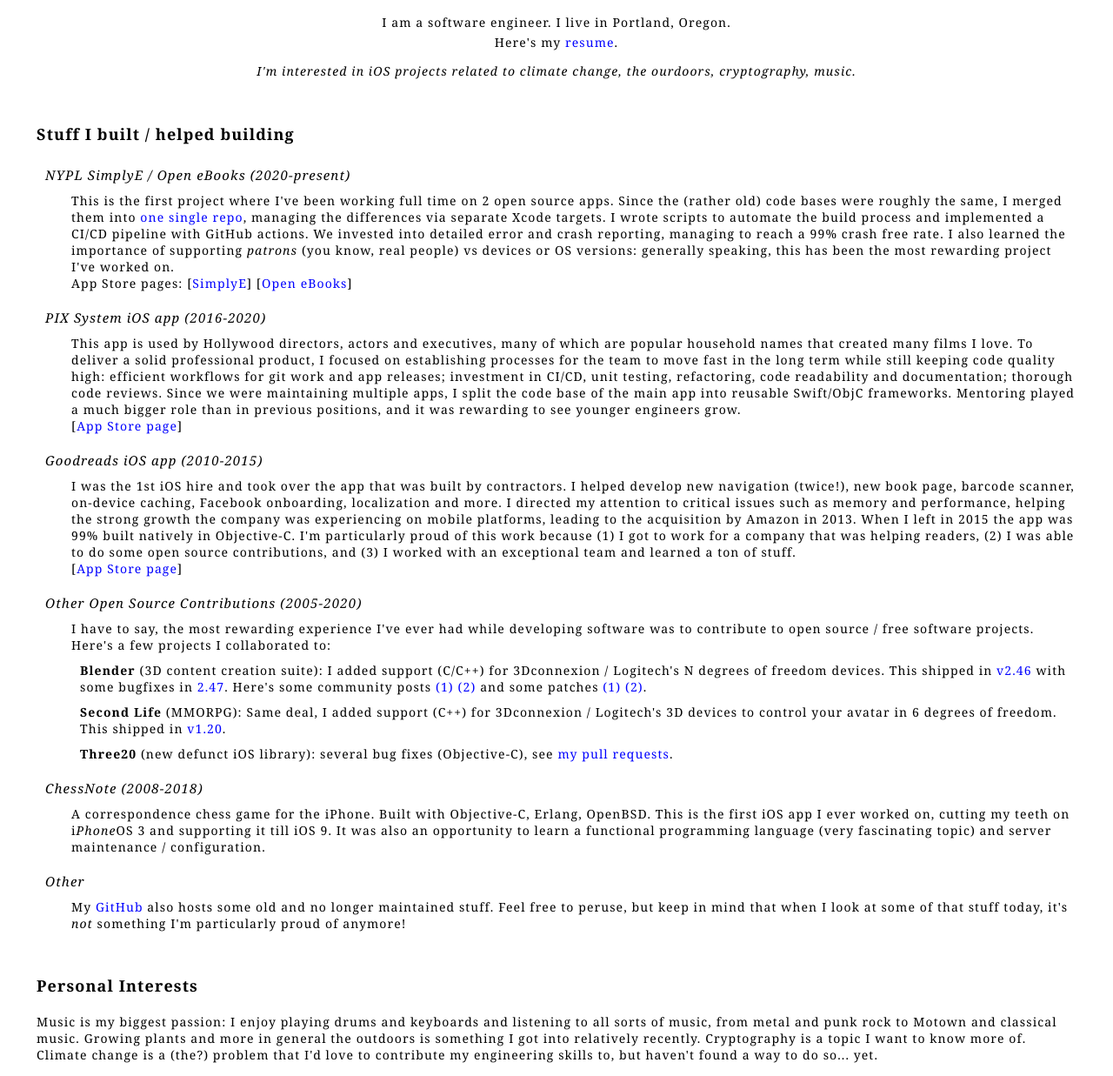
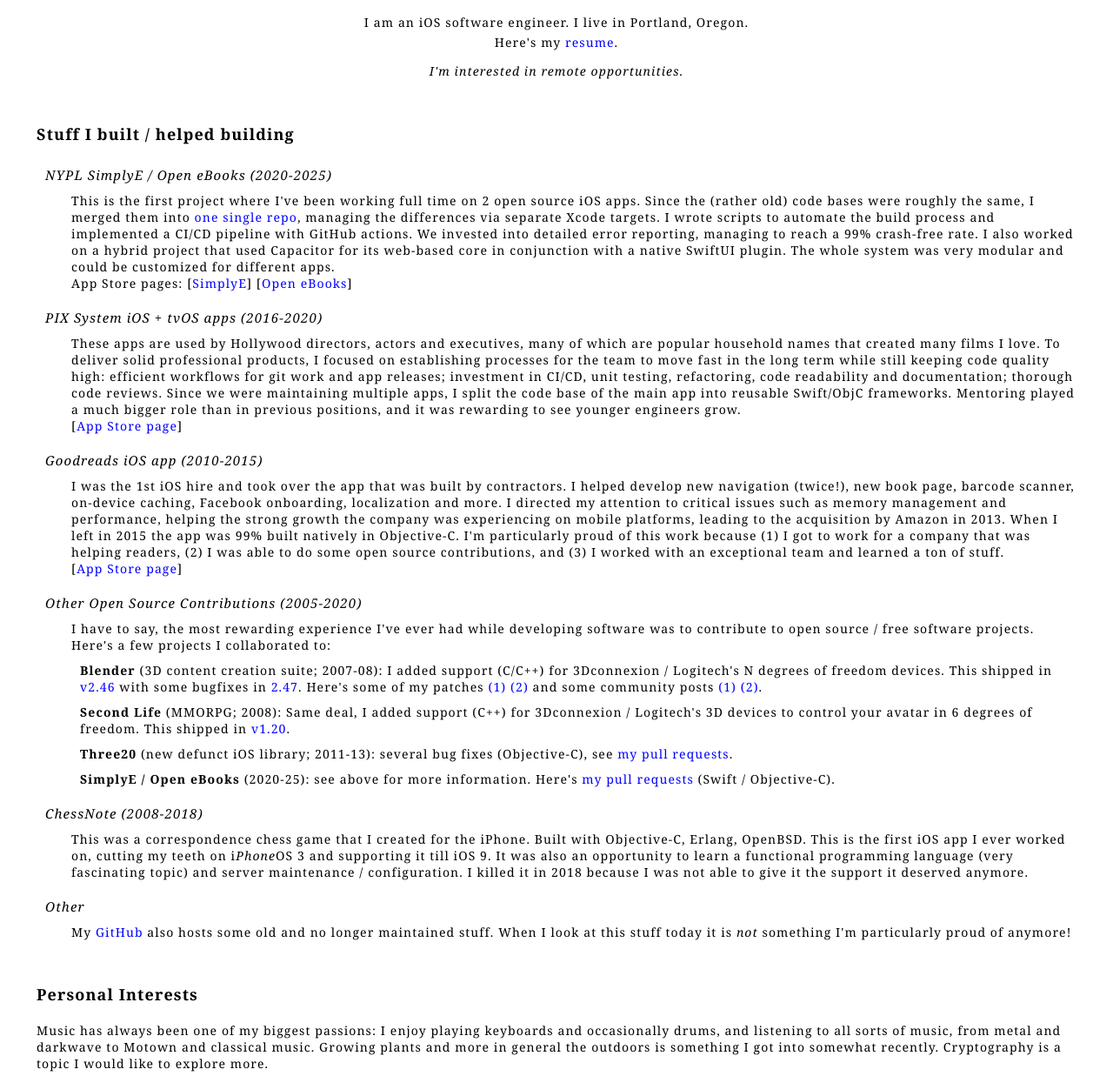
Before and after one commit to ettore/ettore.github.io, a plain HTML site: page index.html in a window 1280 px wide. Shown: the part 83-1320 px from the top of the page at 87% size. Drawn offline with Linux system fonts and the light colour scheme.

Commit message:
Update bio + resume, fix broken links

```diff
--- a/index.html
+++ b/index.html
@@ -18,44 +18,46 @@
 <div id="maintext">
 
 <div class="subheading">
-<p>I am a software engineer. I live in Portland, Oregon.</p>
+<p>I am an iOS software engineer. I live in Portland, Oregon.</p>
 <p>Here's my <a href="EttorePasquini-resume.pdf">resume</a>.</p>
-<p class="contact_incipit">I'm interested in iOS projects related to climate change, the ourdoors, cryptography, music.</p>
+<p class="contact_incipit">I'm interested in remote opportunities.</p>
 </div>
 
 <h2>Stuff I built / helped building</h2>
 <dl>
-	<dt class="drama">NYPL SimplyE / Open eBooks (2020-present)</dt>
-	<dd>This is the first project where I've been working full time on 2 open source apps. Since the (rather old) code bases were roughly the same, I merged them into <a href="https://github.com/NYPL-Simplified/Simplified-iOS">one single repo</a>, managing the differences via separate Xcode targets. I wrote scripts to automate the build process and implemented a CI/CD pipeline with GitHub actions. We invested into detailed error and crash reporting, managing to reach a 99% crash free rate. I also learned the importance of supporting <em>patrons</em> (you know, real people) vs devices or OS versions: generally speaking, this has been the most rewarding project I've worked on.<br/> App Store pages: [<a href="https://apps.apple.com/us/app/simplye/id1046583900">SimplyE</a>] [<a href="https://apps.apple.com/us/app/open-ebooks/id1033669250">Open eBooks</a>]</dd>
+	<dt class="drama">NYPL SimplyE / Open eBooks (2020-2025)</dt>
+	<dd>This is the first project where I've been working full time on 2 open source iOS apps. Since the (rather old) code bases were roughly the same, I merged them into <a href="https://github.com/NYPL-Simplified/Simplified-iOS">one single repo</a>, managing the differences via separate Xcode targets. I wrote scripts to automate the build process and implemented a CI/CD pipeline with GitHub actions. We invested into detailed error reporting, managing to reach a 99% crash-free rate. I also worked on a hybrid project that used Capacitor for its web-based core in conjunction with a native SwiftUI plugin. The whole system was very modular and could be customized for different apps.<br/> App Store pages: [<a href="https://apps.apple.com/us/app/simplye/id1046583900">SimplyE</a>] [<a href="https://apps.apple.com/us/app/open-ebooks/id1033669250">Open eBooks</a>]</dd>
 
-	<dt class="drama">PIX System iOS app (2016-2020)</dt>
-	<dd>This app is used by Hollywood directors, actors and executives, many of which are popular household names that created many films I love. To deliver a solid professional product, I focused on establishing processes for the team to move fast in the long term while still keeping code quality high: efficient workflows for git work and app releases; investment in CI/CD, unit testing, refactoring, code readability and documentation; thorough code reviews. Since we were maintaining multiple apps, I split the code base of the main app into reusable Swift/ObjC frameworks. Mentoring played a much bigger role than in previous positions, and it was rewarding to see younger engineers grow.<br/>[<a href="https://apps.apple.com/us/app/pix-system/id438296952">App Store page</a>]</dd>
+	<dt class="drama">PIX System iOS + tvOS apps (2016-2020)</dt>
+	<dd>These apps are used by Hollywood directors, actors and executives, many of which are popular household names that created many films I love. To deliver solid professional products, I focused on establishing processes for the team to move fast in the long term while still keeping code quality high: efficient workflows for git work and app releases; investment in CI/CD, unit testing, refactoring, code readability and documentation; thorough code reviews. Since we were maintaining multiple apps, I split the code base of the main app into reusable Swift/ObjC frameworks. Mentoring played a much bigger role than in previous positions, and it was rewarding to see younger engineers grow.<br/>[<a href="https://apps.apple.com/us/app/pix-system/id438296952">App Store page</a>]</dd>
 
   <dt class="drama">Goodreads iOS app (2010-2015)</dt>
-	<dd>I was the 1st iOS hire and took over the app that was built by contractors. I helped develop new navigation (twice!), new book page, barcode scanner, on-device caching, Facebook onboarding, localization and more. I directed my attention to critical issues such as memory and performance, helping the strong growth the company was experiencing on mobile platforms, leading to the acquisition by Amazon in 2013. When I left in 2015 the app was 99% built natively in Objective-C. I'm particularly proud of this work because (1) I got to work for a company that was helping readers, (2) I was able to do some open source contributions, and (3) I worked with an exceptional team and learned a ton of stuff.<br/>[<a href="http://itunes.apple.com/us/app/goodreads/id355833469?mt=8">App Store page</a>]</dd>
+	<dd>I was the 1st iOS hire and took over the app that was built by contractors. I helped develop new navigation (twice!), new book page, barcode scanner, on-device caching, Facebook onboarding, localization and more. I directed my attention to critical issues such as memory management and performance, helping the strong growth the company was experiencing on mobile platforms, leading to the acquisition by Amazon in 2013. When I left in 2015 the app was 99% built natively in Objective-C. I'm particularly proud of this work because (1) I got to work for a company that was helping readers, (2) I was able to do some open source contributions, and (3) I worked with an exceptional team and learned a ton of stuff.<br/>[<a href="http://itunes.apple.com/us/app/goodreads/id355833469?mt=8">App Store page</a>]</dd>
 
   <dt class="drama">Other Open Source Contributions (2005-2020)</dt>
 	<dd>I have to say, the most rewarding experience I've ever had while developing software was to contribute to open source / free software projects. Here's a few projects I collaborated to:
     <ul>
-      <li><strong>Blender</strong> (3D content creation suite): I added support (C/C++) for 3Dconnexion / Logitech's N degrees of freedom devices. This shipped in <a href="https://archive.blender.org/wiki/index.php/Template:Release_Notes/2.46/Contributors/">v2.46</a> with some bugfixes in <a href="https://archive.blender.org/wiki/index.php/Dev:Ref/Release_Notes/2.47/">2.47</a>. Here's some community posts <a href="https://www.3dconnexion.com/forum/viewtopic.php?t=1497">(1)</a> <a href="https://www.blender.org/forum/viewtopic.php?t=12230">(2)</a> and some patches <a href="http://www.mail-archive.com/bf-blender-cvs@blender.org/msg01179.html">(1)</a> <a href="http://www.mail-archive.com/bf-blender-cvs@blender.org/msg01025.html">(2)</a>.
+      <li><strong>Blender</strong> (3D content creation suite; 2007-08): I added support (C/C++) for 3Dconnexion / Logitech's N degrees of freedom devices. This shipped in <a href="https://archive.blender.org/wiki/index.php/Template:Release_Notes/2.46/Contributors/">v2.46</a> with some bugfixes in <a href="https://archive.blender.org/wiki/index.php/Dev:Ref/Release_Notes/2.47/">2.47</a>. Here's some of my patches <a href="http://www.mail-archive.com/bf-blender-cvs@blender.org/msg01179.html">(1)</a> <a href="http://www.mail-archive.com/bf-blender-cvs@blender.org/msg01025.html">(2)</a> and some community posts <a href="https://forum.3dconnexion.com/viewtopic.php?t=1497">(1)</a> <a href="https://web.archive.org/web/20210127205930/https://www.blender.org/forum/viewtopic.php?t=12230">(2)</a>.
       </li>
-      <li><strong>Second Life</strong> (MMORPG): Same deal, I added support (C++) for 3Dconnexion / Logitech's 3D devices to control your avatar in 6 degrees of freedom. This shipped in <a href="http://wiki.secondlife.com/wiki/Release_Notes/Second_Life_Release/1.20#Release_Notes_for_Second_Life_1.20.15_Jul_24th.2C_2008">v1.20</a>.
+      <li><strong>Second Life</strong> (MMORPG; 2008): Same deal, I added support (C++) for 3Dconnexion / Logitech's 3D devices to control your avatar in 6 degrees of freedom. This shipped in <a href="http://wiki.secondlife.com/wiki/Release_Notes/Second_Life_Release/1.20#Release_Notes_for_Second_Life_1.20.15_Jul_24th.2C_2008">v1.20</a>.
       </li>
-      <li><strong>Three20</strong> (new defunct iOS library): several bug fixes (Objective-C), see <a href="https://github.com/facebookarchive/three20/pulls?q=is%3Apr+author%3Aettore">my pull requests</a>.
+      <li><strong>Three20</strong> (new defunct iOS library; 2011-13): several bug fixes (Objective-C), see <a href="https://github.com/facebookarchive/three20/pulls?q=is%3Apr+author%3Aettore">my pull requests</a>.
+      </li>
+			<li><strong>SimplyE / Open eBooks</strong> (2020-25): see above for more information. Here's <a href="https://github.com/NYPL-Simplified/Simplified-iOS/pulls?q=is%3Apr+is%3Aclosed+author%3Aettore">my pull requests</a> (Swift / Objective-C).
       </li>
     </ul>
   </dd>
 
   <dt class="drama">ChessNote (2008-2018)</dt>
-	<dd>A correspondence chess game for the iPhone. Built with Objective-C, Erlang, OpenBSD. This is the first iOS app I ever worked on, cutting my teeth on i<em>Phone</em>OS 3 and supporting it till iOS 9. It was also an opportunity to learn a functional programming language (very fascinating topic) and server maintenance / configuration. <!--br/>[<a href="/chessnote">ChessNote</a> | <a href="http://itunes.apple.com/us/app/chessnote/id408601586?mt=8">App Store page</a>]--></dd>
+	<dd>This was a correspondence chess game that I created for the iPhone. Built with Objective-C, Erlang, OpenBSD. This is the first iOS app I ever worked on, cutting my teeth on i<em>Phone</em>OS 3 and supporting it till iOS 9. It was also an opportunity to learn a functional programming language (very fascinating topic) and server maintenance / configuration. I killed it in 2018 because I was not able to give it the support it deserved anymore.</dd>
 
   <dt class="drama">Other</dt>
-	<dd>My <a href="https://github.com/ettore">GitHub</a> also hosts some old and no longer maintained stuff. Feel free to peruse, but keep in mind that when I look at some of that stuff today, it's <em>not</em> something I'm particularly proud of anymore!</dd>
+	<dd>My <a href="https://github.com/ettore">GitHub</a> also hosts some old and no longer maintained stuff. When I look at this stuff today it is <em>not</em> something I'm particularly proud of anymore!</dd>
 </dl>
 
 <h2>Personal Interests</h2>
-<p>Music is my biggest passion: I enjoy playing drums and keyboards and listening to all sorts of music, from metal and punk rock to Motown and classical music. Growing plants and more in general the outdoors is something I got into relatively recently. Cryptography is a topic I want to know more of. Climate change is a (the?) problem that I'd love to contribute my engineering skills to, but haven't found a way to do so... yet.</p>
-<p>Why is this important? Well, I tend to join companies whose products and missions are related to some of my interests. While I always give 100%, I know I will do a better job when I work on something that is meaningful to me.</p>
+<p>Music has always been one of my biggest passions: I enjoy playing keyboards and occasionally drums, and listening to all sorts of music, from metal and darkwave to Motown and classical music. Growing plants and more in general the outdoors is something I got into somewhat recently. Cryptography is a topic I would like to explore more.</p>
+<p>Why is this important? Well, I tend to join companies whose products and missions are related to some of my interests. While I always give 100%, it will be more rewarding to work on something that is meaningful to me.</p>
 
 <div id="contact">
 <a name="contact"></a>
```
Also changed, not shown: 1 other file.
